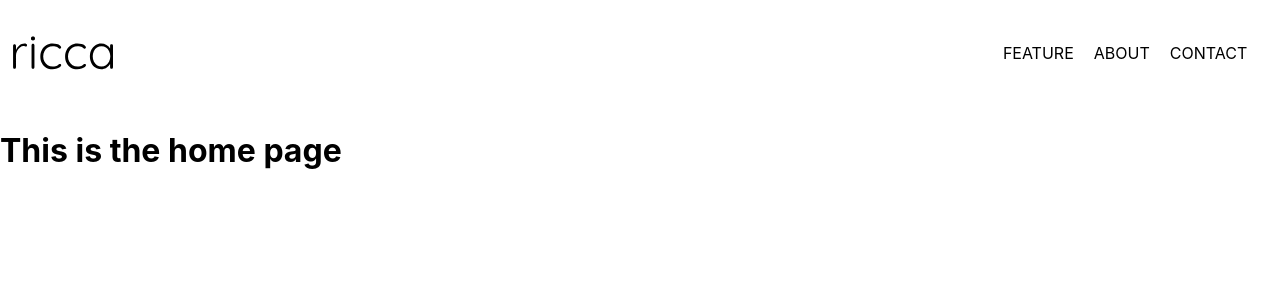
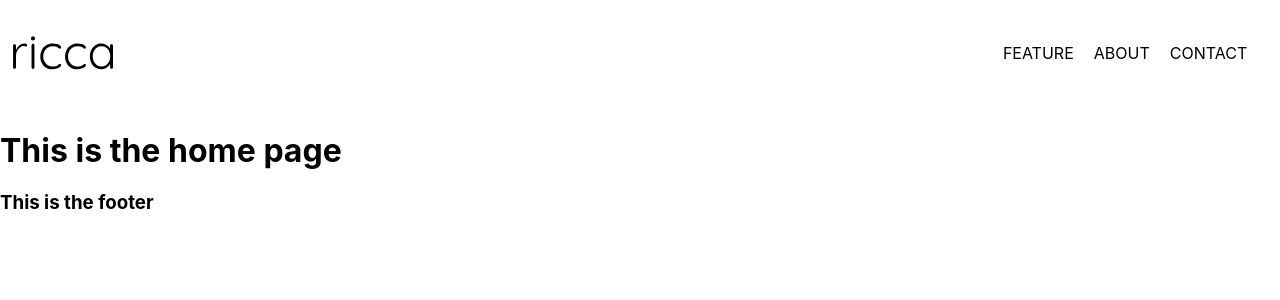
Before and after one commit to douglas86/fedsa-project-1-nextjs, a Next.js app: page / in a window 1280 px wide. Shown: the top 300 px of the page. Built offline with nearby package versions, Linux system fonts and the light colour scheme.

Commit message:
Created a footer component

```diff
--- a/components/Layout.jsx
+++ b/components/Layout.jsx
@@ -1,10 +1,12 @@
 import Header from './header';
+import Footer from './footer';
 
 const Layout = ({ children }) => {
     return (
         <>
             <Header />
             <main>{children}</main>
+            <Footer />
         </>
     );
 };
--- /dev/null
+++ b/components/footer.jsx
@@ -0,0 +1,9 @@
+const Footer = () => {
+    return (
+        <>
+            <h3>This is the footer</h3>
+        </>
+    );
+};
+
+export default Footer;
```
